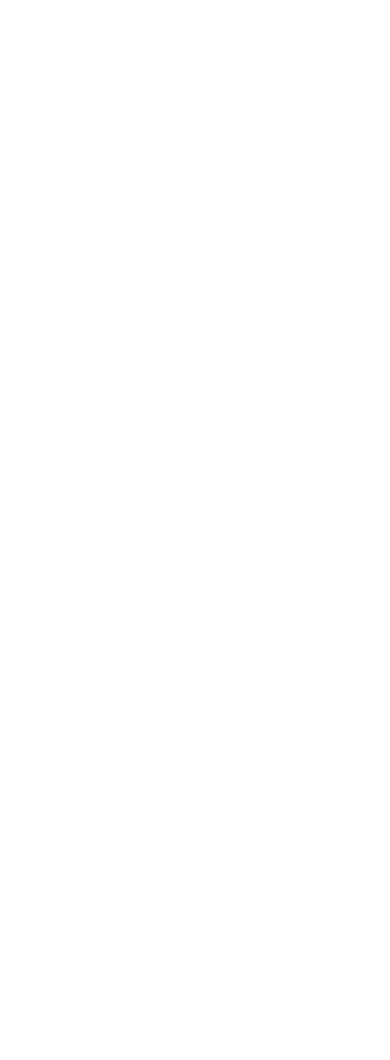
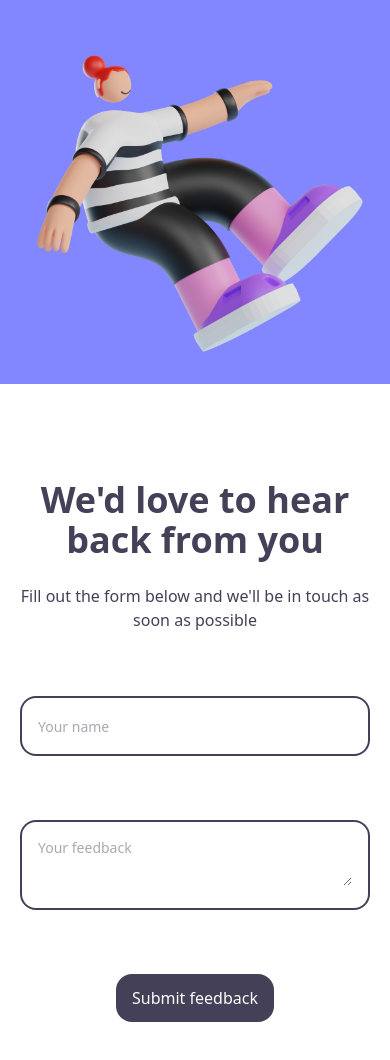
Before and after one commit to dpkreativ/feedback-form-template, a Next.js app: page / in a window 390 px wide. Shown: the top 1060 px of the page. Before the commit the page ends 844 px from the top, so only its background shows below. Built offline with nearby package versions, Linux system fonts and the light colour scheme.

Commit message:
Feedback form mobile view complete

```diff
--- a/components/ui/FeedbackForm.js
+++ b/components/ui/FeedbackForm.js
@@ -1,9 +1,45 @@
+import Image from 'next/image';
+
 export default function FeedbackForm() {
   return (
     <div>
-      <form>
-        <div>Divi</div>
-      </form>
+      <div className="bg-[#1e26ff8c] w-full h-96 relative">
+        <Image src={`/Saly-35.png`} fill style={{ objectFit: 'contain' }} />
+      </div>
+      <div className="px-5 py-24">
+        <div className="text-center grid gap-6 mb-16 text-[#434058]">
+          <h1 className="text-4xl font-bold">
+            We'd love to hear back from you
+          </h1>
+          <p className="font-light">
+            Fill out the form below and we'll be in touch as soon as possible
+          </p>
+        </div>
+        <form className="grid gap-16">
+          <div className="border-2 border-[#434058] rounded-2xl p-4">
+            <input
+              type="text"
+              name="name"
+              id="name"
+              placeholder="Your name"
+              className="w-full outline-none placeholder:text-sm placeholder:font-light placeholder:text-[#43405874]"
+            />
+          </div>
+          <div className="border-2 border-[#434058] rounded-2xl p-4">
+            <textarea
+              name="feedback"
+              id="feedback"
+              placeholder="Your feedback"
+              className="w-full outline-none placeholder:text-sm placeholder:font-light placeholder:text-[#43405874]"
+            ></textarea>
+          </div>
+          <div className="mx-auto">
+            <button className="rounded-2xl px-4 py-3 bg-[#434058] text-[#FCFCFC]">
+              Submit feedback
+            </button>
+          </div>
+        </form>
+      </div>
     </div>
   );
 }
--- a/pages/index.js
+++ b/pages/index.js
@@ -12,7 +12,11 @@
         <link rel="icon" href="/favicon.ico" />
       </Head>
 
-      <HomeLayout></HomeLayout>
+      <HomeLayout>
+        <section>
+          <FeedbackForm />
+        </section>
+      </HomeLayout>
     </>
   );
 }
```
Also changed, not shown: public/Saly-22.png (added), public/Saly-35.png (added).
